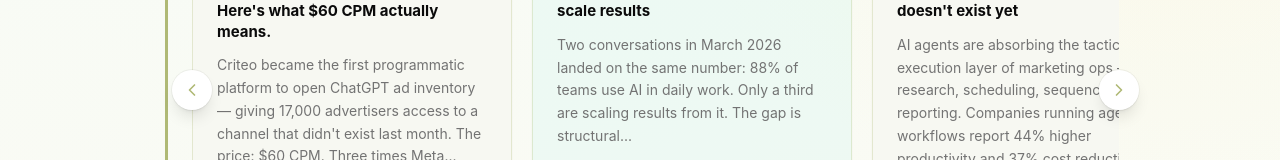
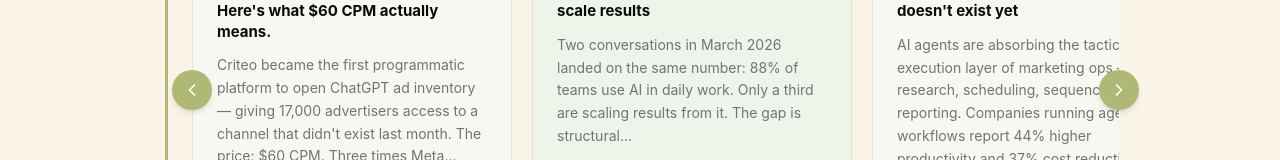
Before and after one commit to nabiliogram/sprint, a React (Vite) app: page / in a window 1280 px wide. Both pictures are taken after a click on the button 1119 px from the left and 1363 px from the top of the page. Shown: the part 1273-1433 px from the top of the page. Built offline with nearby package versions, Linux system fonts and the light colour scheme.

Commit message:
LinkedIn section: warm parchment background + green carousel arrows

```diff
--- a/src/App.jsx
+++ b/src/App.jsx
@@ -246,7 +246,7 @@ const LinkedInCarousel = () => {
   if (LINKEDIN_POSTS.length === 0) return null;
 
   return (
-    <section className="relative border-t border-neutral-200/50 border-b border-b-neutral-200/50">
+    <section className="relative border-t border-b" style={{ background: "#faf4e8", borderColor: "#ede4cc" }}>
       <Wrap className="pt-3 pb-20 sm:pt-4 sm:pb-24">
         <div style={{ borderLeft: "3px solid #afb975", paddingLeft: "28px" }}>
         <Eyebrow>Insights</Eyebrow>
@@ -262,10 +262,10 @@ const LinkedInCarousel = () => {
               <button
                 onClick={() => scroll(-1)}
                 className={cx(
-                  "absolute -left-4 sm:-left-6 top-1/2 -translate-y-1/2 z-20 h-10 w-10 rounded-full bg-white shadow-lg ring-1 ring-black/5 flex items-center justify-center transition-all",
-                  canScrollLeft ? "opacity-100 hover:shadow-xl hover:scale-105" : "opacity-0 pointer-events-none"
+                  "absolute -left-4 sm:-left-6 top-1/2 -translate-y-1/2 z-20 h-10 w-10 rounded-full shadow-md flex items-center justify-center transition-all",
+                  canScrollLeft ? "opacity-100 hover:brightness-110 hover:scale-105" : "opacity-0 pointer-events-none"
                 )}
-                style={{ color: THEME.cta }}
+                style={{ background: THEME.cta, color: "white" }}
               >
                 <svg viewBox="0 0 24 24" fill="none" stroke="currentColor" strokeWidth="2" strokeLinecap="round" strokeLinejoin="round" className="h-5 w-5">
                   <path d="m15 18-6-6 6-6" />
@@ -274,10 +274,10 @@ const LinkedInCarousel = () => {
               <button
                 onClick={() => scroll(1)}
                 className={cx(
-                  "absolute -right-4 sm:-right-6 top-1/2 -translate-y-1/2 z-20 h-10 w-10 rounded-full bg-white shadow-lg ring-1 ring-black/5 flex items-center justify-center transition-all",
-                  canScrollRight ? "opacity-100 hover:shadow-xl hover:scale-105" : "opacity-0 pointer-events-none"
+                  "absolute -right-4 sm:-right-6 top-1/2 -translate-y-1/2 z-20 h-10 w-10 rounded-full shadow-md flex items-center justify-center transition-all",
+                  canScrollRight ? "opacity-100 hover:brightness-110 hover:scale-105" : "opacity-0 pointer-events-none"
                 )}
-                style={{ color: THEME.cta }}
+                style={{ background: THEME.cta, color: "white" }}
               >
                 <svg viewBox="0 0 24 24" fill="none" stroke="currentColor" strokeWidth="2" strokeLinecap="round" strokeLinejoin="round" className="h-5 w-5">
                   <path d="m9 18 6-6-6-6" />
```
